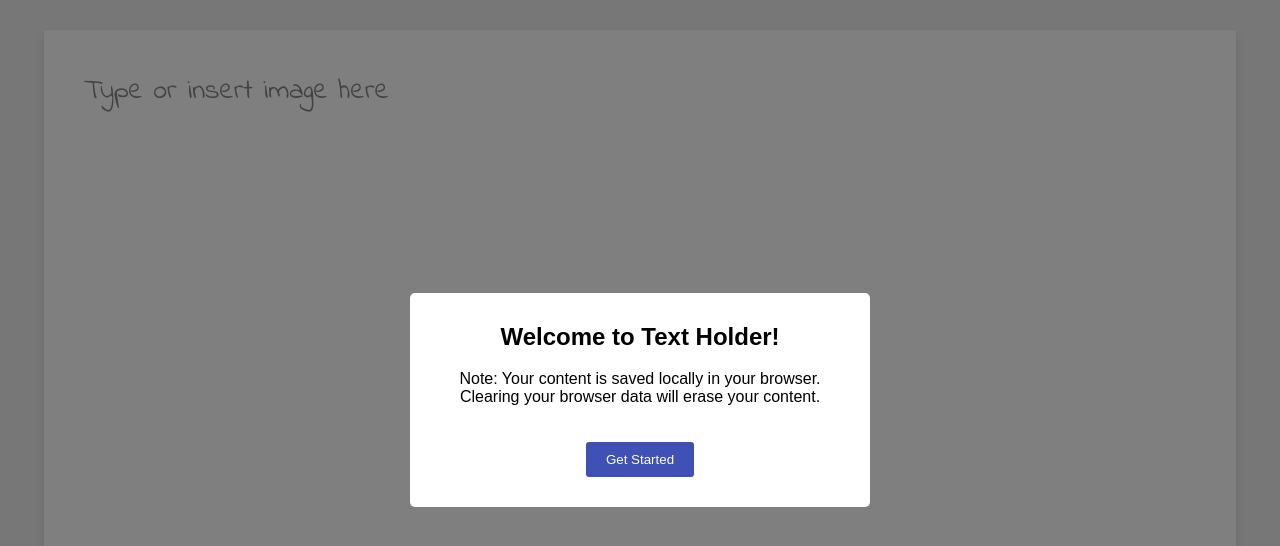
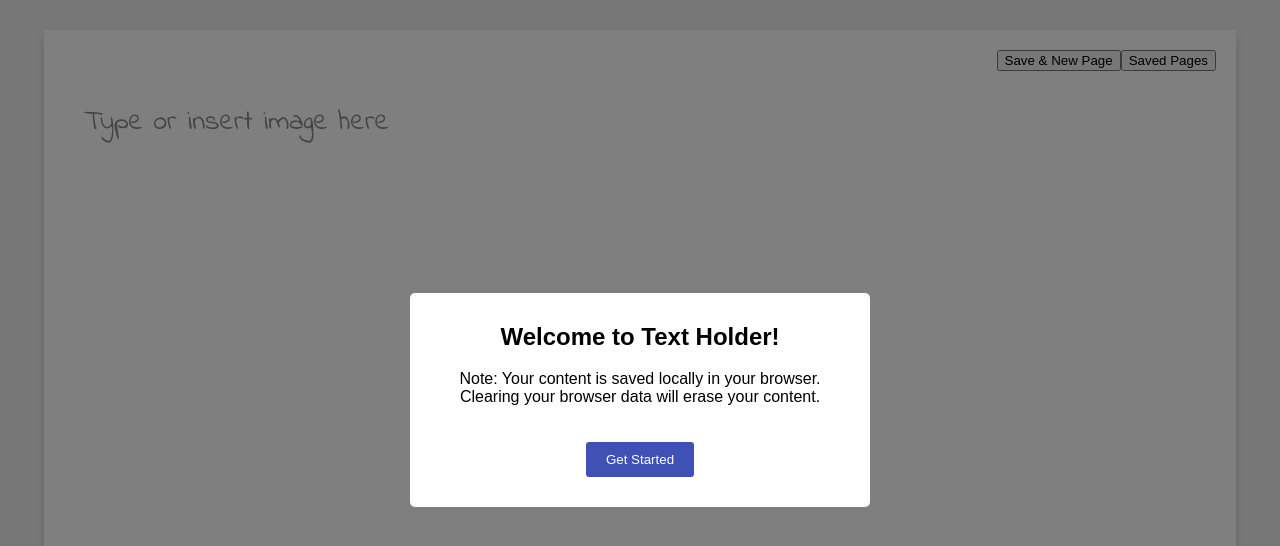
Before and after one commit to taiwuchen/text-holder, a React (Create React App) app: page / in a window 1280 px wide. Shown: the top 546 px of the page. Built offline with nearby package versions, Linux system fonts and the light colour scheme.

Commit message:
new feature
1. save pages & create a new page
2. view saved pages

```diff
--- a/src/App.js
+++ b/src/App.js
@@ -5,9 +5,11 @@ function App() {
   const contentRef = useRef(null);
   const [showPopup, setShowPopup] = useState(false);
   const [isContentEmpty, setIsContentEmpty] = useState(true);
+  const [showSavedPages, setShowSavedPages] = useState(false);
+  const [savedPages, setSavedPages] = useState([]);
 
   useEffect(() => {
-    // Load saved content
+    // Load saved content for the active page
     const savedContent = localStorage.getItem('content');
     if (savedContent) {
       contentRef.current.innerHTML = savedContent;
@@ -43,14 +45,10 @@ function App() {
         event.preventDefault();
       }
     }
-
-    // Modified text paste handling, make sure it does not adhere the style of the original text
     if (!isImagePasted) {
       event.preventDefault();
       const text = event.clipboardData.getData('text/plain');
-
-      // Insert paragraphs with line breaks
-      const paragraphs = text.split('\n'); // Split text by newlines
+      const paragraphs = text.split('\n');
       const selection = window.getSelection();
       if (selection.rangeCount === 0) return;
 
@@ -60,27 +58,19 @@ function App() {
       paragraphs.forEach((paragraph, index) => {
         const textNode = document.createTextNode(paragraph);
         range.insertNode(textNode);
-
-        // Add a <br> after each paragraph except the last one
         if (index < paragraphs.length - 1) {
           const br = document.createElement('br');
           range.insertNode(br);
         }
-
-        // Update the range position
         range.setStartAfter(textNode);
       });
-
-      // Move the cursor to the end
       selection.removeAllRanges();
       selection.addRange(range);
-
       handleInput();
     }
   };
 
   const insertImageOnNewLine = (src) => {
-    // Create a new line before the image
     const brBefore = document.createElement('br');
     const img = document.createElement('img');
     img.src = src;
@@ -88,43 +78,32 @@ function App() {
     img.style.height = 'auto';
     img.classList.add('resizable');
     makeImageResizable(img);
-    // Create a new line after the image
     const brAfter = document.createElement('br');
 
     const selection = window.getSelection();
     if (!selection.rangeCount) return;
     const range = selection.getRangeAt(0);
-
-    // Move the cursor to the end of the current line
     range.collapse(false);
-
-    // Insert the line break, image, and another line break
     range.insertNode(brAfter);
     range.insertNode(img);
     range.insertNode(brBefore);
-
-    // Move cursor after the image
     range.setStartAfter(brAfter);
     range.collapse(true);
     selection.removeAllRanges();
     selection.addRange(range);
-
     handleInput();
   };
 
   const makeImageResizable = (img) => {
     img.addEventListener('mousedown', initDrag, false);
-
     function initDrag(e) {
       e.preventDefault();
       document.addEventListener('mousemove', doDrag, false);
       document.addEventListener('mouseup', stopDrag, false);
     }
-
     function doDrag(e) {
       img.style.width = e.pageX - img.getBoundingClientRect().left + 'px';
     }
-
     function stopDrag() {
       document.removeEventListener('mousemove', doDrag, false);
       document.removeEventListener('mouseup', stopDrag, false);
@@ -149,9 +128,49 @@ function App() {
     }
   };
 
+  // Saves the active page content under a persistent "content" key
   const saveContent = () => {
     const content = contentRef.current.innerHTML;
     localStorage.setItem('content', content);
+  };
+
+  // Save the current page to "pages" and clear the active page,
+  // without removing the previously saved pages.
+  const handleSaveAndNewPage = () => {
+    const currentContent = contentRef.current.innerHTML;
+    const timestamp = new Date().getTime();
+    const pages = localStorage.getItem('pages')
+      ? JSON.parse(localStorage.getItem('pages'))
+      : [];
+    pages.push({ id: timestamp, content: currentContent });
+    localStorage.setItem('pages', JSON.stringify(pages));
+
+    // Clear the active page (the saved page remains in "pages")
+    contentRef.current.innerHTML = '';
+    localStorage.removeItem('content');
+    setIsContentEmpty(true);
+  };
+
+  const handleShowSavedPages = () => {
+    const pages = localStorage.getItem('pages')
+      ? JSON.parse(localStorage.getItem('pages'))
+      : [];
+    setSavedPages(pages);
+    setShowSavedPages(true);
+  };
+
+  const handleLoadPage = (page) => {
+    contentRef.current.innerHTML = page.content;
+    localStorage.setItem('content', page.content);
+    setIsContentEmpty(
+      contentRef.current.textContent.trim() === '' &&
+        contentRef.current.querySelectorAll('img').length === 0
+    );
+    setShowSavedPages(false);
+  };
+
+  const closeSavedPages = () => {
+    setShowSavedPages(false);
   };
 
   const closePopup = () => {
@@ -171,7 +190,14 @@ function App() {
           </div>
         </div>
       )}
-      {/* Editor Wrapper */}
+
+      {/* Toolbar */}
+      <div className="toolbar" style={{ marginBottom: '10px', textAlign: 'right' }}>
+        <button onClick={handleSaveAndNewPage}>Save &amp; New Page</button>
+        <button onClick={handleShowSavedPages}>Saved Pages</button>
+      </div>
+
+      {/* Editor */}
       <div className="editor-wrapper">
         <div
           ref={contentRef}
@@ -183,6 +209,29 @@ function App() {
         ></div>
         {isContentEmpty && <div className="placeholder">Type or insert image here</div>}
       </div>
+
+      {/* Modal for Saved Pages */}
+      {showSavedPages && (
+        <div className="popup-overlay">
+          <div className="popup">
+            <h2>Saved Pages</h2>
+            {savedPages.length === 0 ? (
+              <p>No saved pages available.</p>
+            ) : (
+              <ul>
+                {savedPages.map((page) => (
+                  <li key={page.id} style={{ marginBottom: '10px' }}>
+                    <button onClick={() => handleLoadPage(page)}>
+                      Load Page {new Date(page.id).toLocaleString()}
+                    </button>
+                  </li>
+                ))}
+              </ul>
+            )}
+            <button onClick={closeSavedPages}>Close</button>
+          </div>
+        </div>
+      )}
     </div>
   );
 }
```
